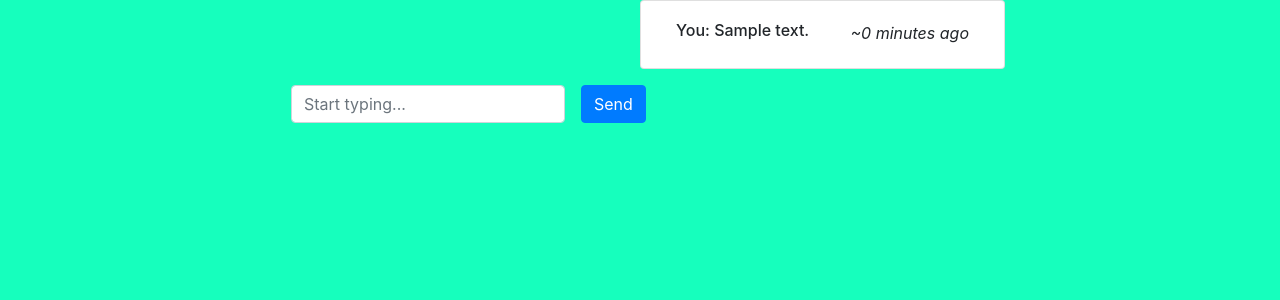
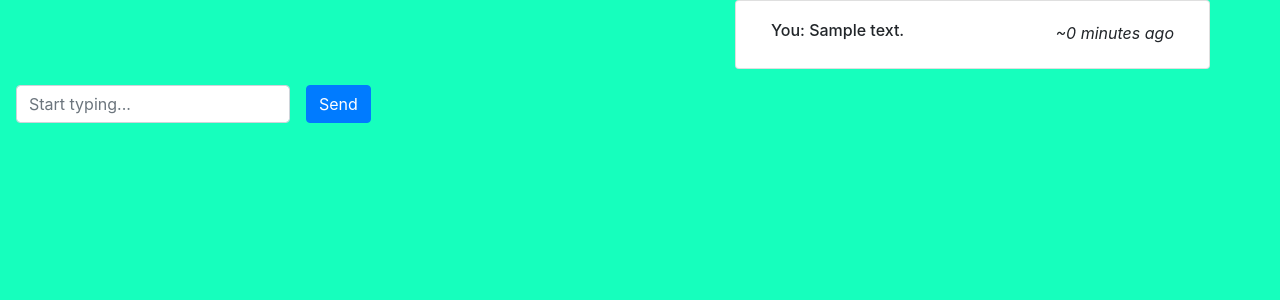
Before and after one commit to BuckyTheBoss/therapy, a Django app: page /therapist/chat/1 in a window 1280 px wide. Shown: the part 56-356 px from the top of the page. Run offline with Django 3.2, Linux system fonts and the light colour scheme; a user stored in the database is signed in; tables that the repository leaves empty hold one stand-in row (values such as "Sample post"); some libraries are stand-ins or nearby versions.

Commit message:
chat fixes

```diff
--- a/therapy/main/templates/chat.html
+++ b/therapy/main/templates/chat.html
@@ -1,7 +1,6 @@
 {% extends 'base.html' %}
 {% load crispy_forms_tags %}
 {% block content2 %}
-	<!-- display chat messages -->
 	<div class="container">
 		{% if messages > 10 %}
 			<a class="btn btn-primary" href="#">Book an appointment</a>
--- a/therapy/main/templates/therapist_chat.html
+++ b/therapy/main/templates/therapist_chat.html
@@ -1,35 +1,12 @@
 {% extends 'base.html' %}
 {% load crispy_forms_tags %}
-{% block content %}
-	<!-- display chat messages -->
-	<!-- {% for message in chat.message_set.all %}
-		{% if request.user == message.user %}
-			<div class="card">
-				<div class="card-body">
-					<h6>You <cite class="grey-text darken-1">~{{message.timestamp | timesince}} ago</cite>
-					</h6>
-					<p>{{message.content}}</p>
-				</div>
-			</div>
-		{% else %}
-			<div class="card">
-				<div class="card-body">
-					<h6 class="card-title">
-					<a class='dropdown-trigger ' href='#' data-target='dropdown1'>{{message.user.username}}</a> <cite class="grey-text darken-1">~{{message.timestamp | timesince}} ago</cite>
-					</h6>
-
-					<p class="card-text">{{message.content}}</p>
-				</div>
-			</div>
-		{% endif %}
-	{% endfor %} -->
-
+{% block content2 %}
 	<div class="container">
 		<div class="row">
 			{% for message in chat.message_set.all %}
 				{% if request.user == message.user %}
-					<div class='col-6'></div>
-					<div class="card col-6">
+					<div class='col-7'></div>
+					<div class="card col-5">
 						<div class="card-body d-flex justify-content-between">
 							<h6>You: {{message.content}}
 							</h6>
@@ -37,7 +14,7 @@
 						</div>
 					</div>
 				{% else %}
-					<div class="card col-6">
+					<div class="card col-5">
 						<div class="card-body  d-flex justify-content-between">
 							<h6 class="card-title">
 							<a href="#">{{message.user.username}}</a>: {{message.content}}
@@ -46,7 +23,7 @@
 
 						</div>
 					</div>
-					<div class="col-6"></div>
+					<div class="col-7"></div>
 				{% endif %}
 			{% endfor %}
 
```
